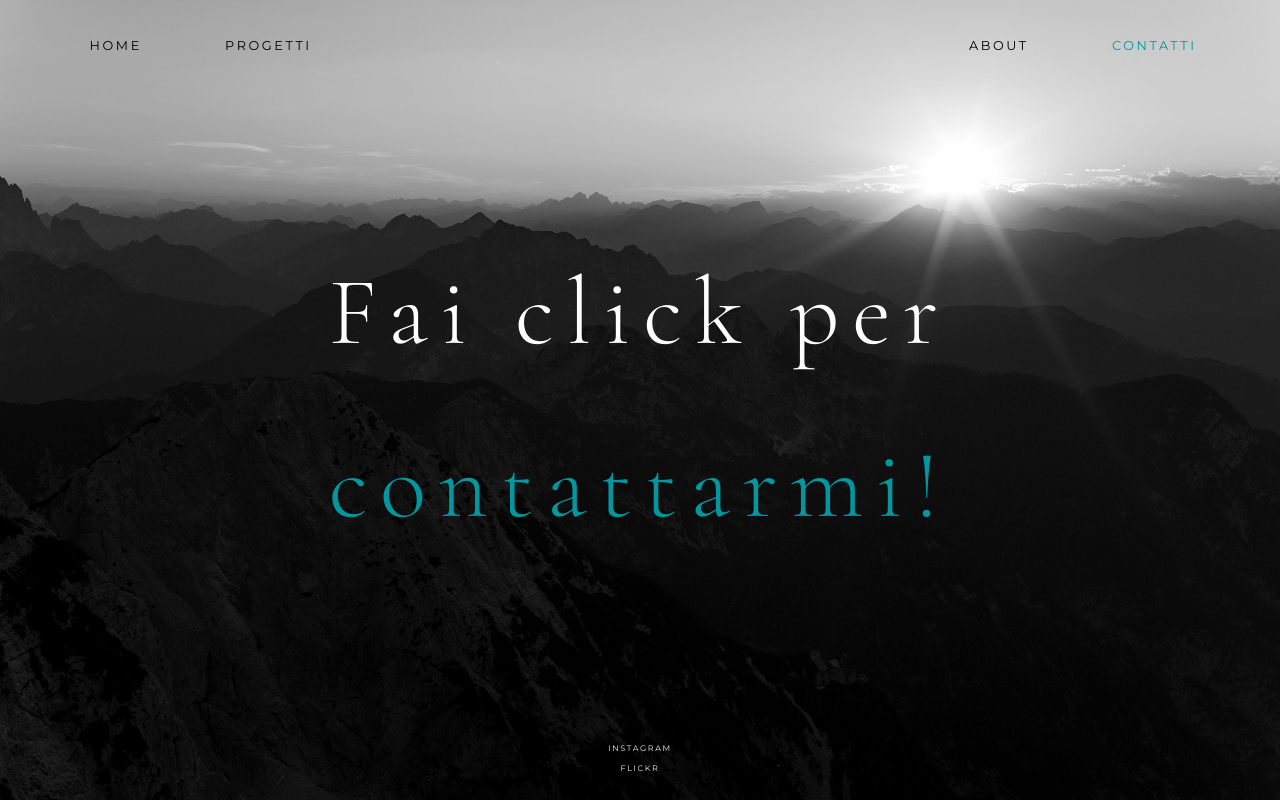
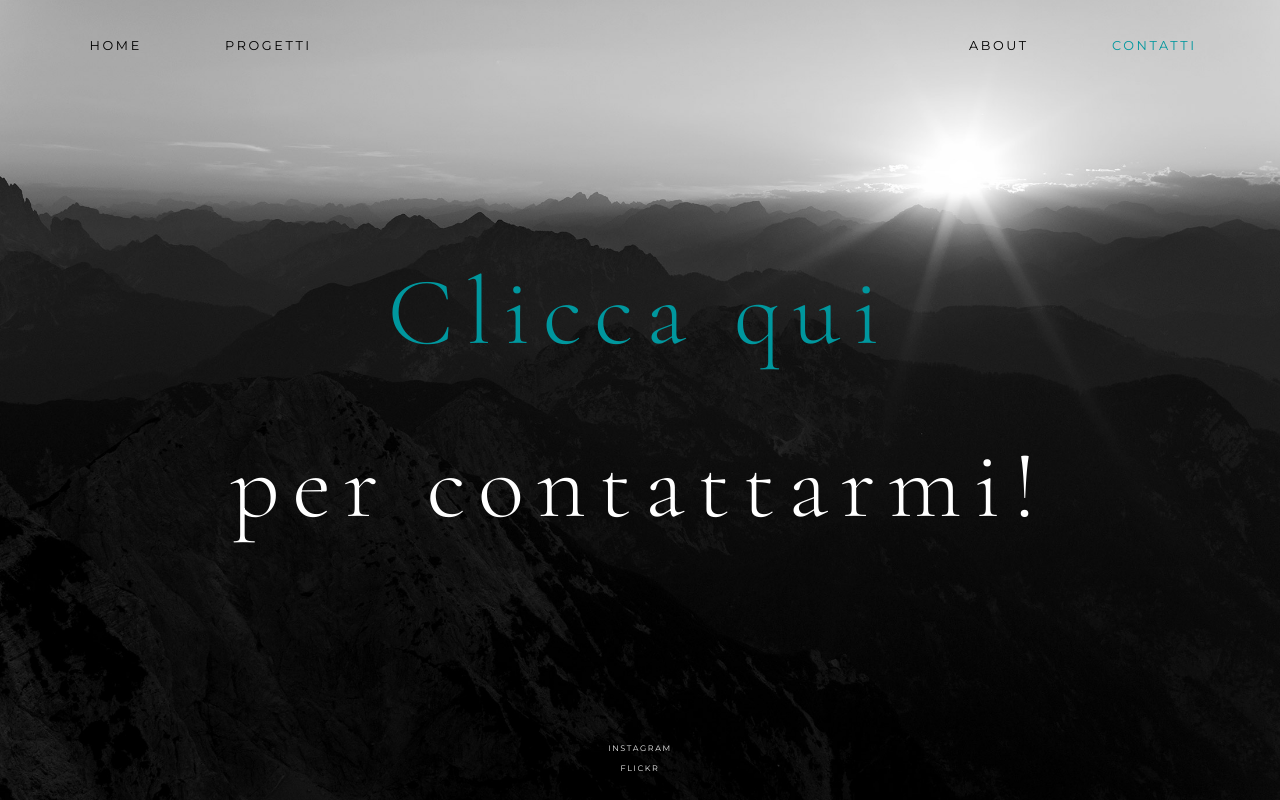
Before and after one commit to tommasobattisti/tommasobattistiph, a plain HTML site: page contact.html in a window 1280 px wide. Drawn offline with nearby package versions, Linux system fonts and the light colour scheme.

Commit message:
16.09
"Contact" header

```diff
--- a/contact.html
+++ b/contact.html
@@ -41,7 +41,7 @@
             </nav>
 
             <div class="h1container">
-                <h1 class="contacth1"> Fai click per </br> <a href="mailto:tommasobattisti@icloud.com" class="maillink">contattarmi!</a></h1>
+                <h1 class="contacth1"><a href="mailto:tommasobattisti@icloud.com" class="maillink">Clicca qui</a></br>per contattarmi!</h1>
             </div>
             <div class="coversocial contactcoversocial">
                 <a target="_blank" class="coverinstagram" href="https://www.instagram.com/tommasobattisti/">INSTAGRAM</a>
```
